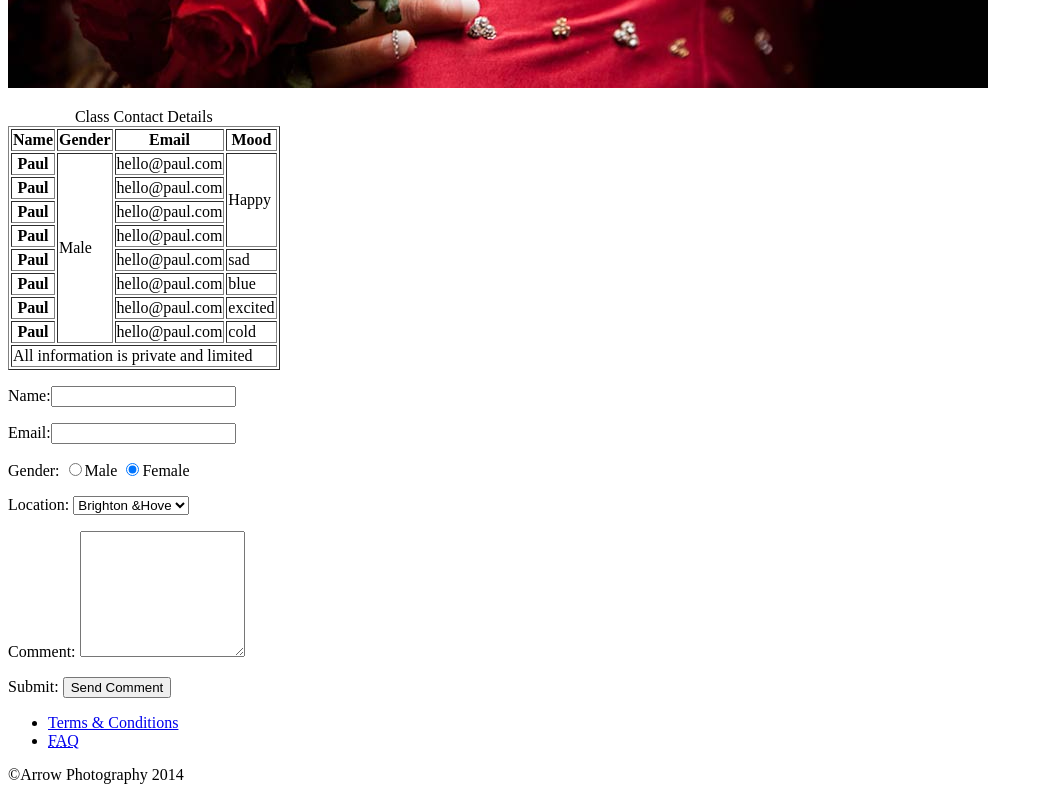
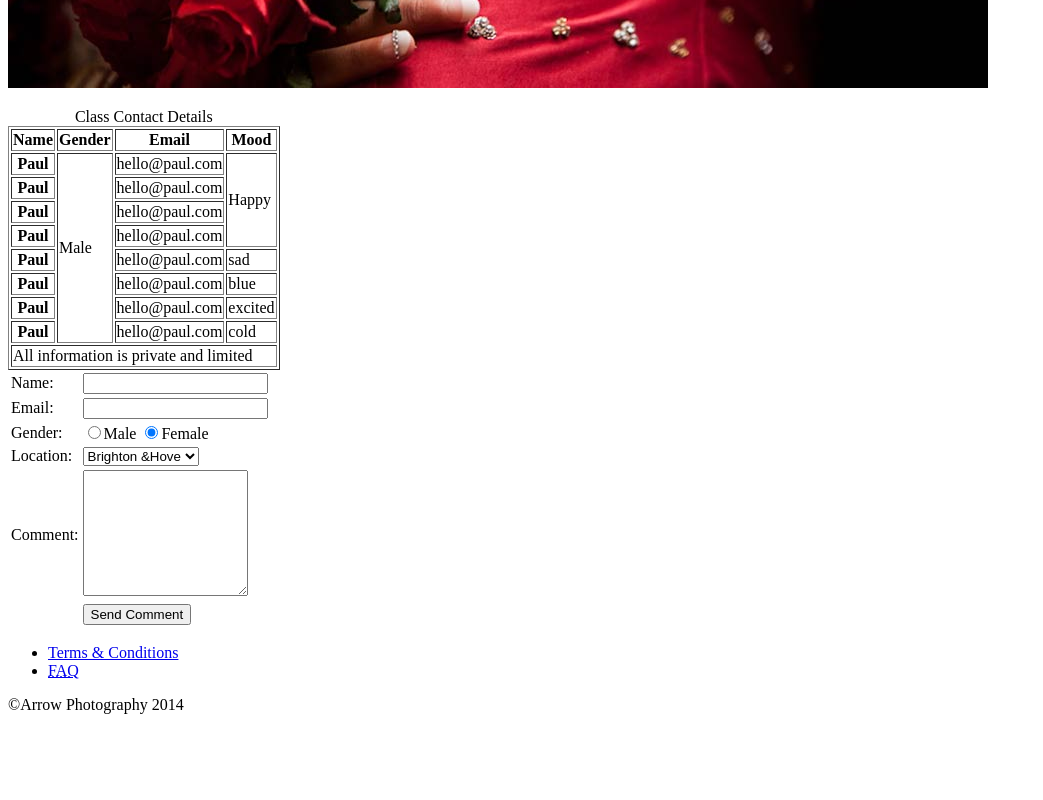
Before and after one commit to KatAjomale/classSite, a plain HTML site: page contact.html in a window 1280 px wide. Shown: the part 647-1447 px from the top of the page, without its empty margins (0-1043 px from the left). After the commit the page ends 1377 px from the top, so only its background shows below. Drawn offline with Linux system fonts and the light colour scheme.

Commit message:
put the form into a table with 2 columns to align the inputs and outputs.

```diff
--- a/contact.html
+++ b/contact.html
@@ -94,30 +94,41 @@
 
 
             <form method="post" action="http://webdesignstudents.co.uk/students/response.php">
-
-                <p><label for="contactname">Name:</label><input type="text" name="contactname" id="contactname" /></p>
-                <p><label for="cntactemail">Email:</label><input type="text" name="contactemail" id="cntactemail" /></p>
-                <p>Gender:
-                    <label>
-                        <input type="radio" name="gender" value="male"/>Male
-                        <input type="radio" name="gender" value="female" checked/>Female
-                    </label>
-                </p>
-                <p><label for="location">Location:</label>
-                    <select name="location" id="location">
-                        <option value="Brighton">Brighton &amp;Hove</option>
-                        <option value="Worthing">Worthing</option>
-                        <option value="Eastbourne">Eastbourne</option>
-                    </select>
-
-                </p>
-                <p><label for="comment">Comment:</label>
-                    <textarea name="comment" id="comment" cols="18" rows="8"></textarea>
-                </p>
-                <p>Submit:
-                <input type="submit" name="submit" value="Send Comment">
-                </p>
-
+                <table>
+                    <tr>
+                        <td><label for="contactname">Name:</label></td>
+                        <td><input type="text" name="contactname" id="contactname" /></td>
+                    </tr>
+                    <tr>
+                        <td><label for="contactemail">Email:</label></td>
+                        <td><input type="text" name="contactemail" id="contactemail" /></td>
+                    </tr>
+                    <tr>
+                        <td>Gender:</td>
+                        <td>
+                            <label><input type="radio" name="gender" value="male"/>Male</label>
+                            <label><input type="radio" name="gender" value="female" checked/>Female</label>
+                        </td>
+                    </tr>
+                    <tr>
+                        <td><label for="location">Location:</label></td>
+                        <td>
+                            <select name="location" id="location">
+                            <option value="Brighton">Brighton &amp;Hove</option>
+                            <option value="Worthing">Worthing</option>
+                            <option value="Eastbourne">Eastbourne</option>
+                            </select>
+                        </td>
+                    </tr>
+                    <tr>
+                        <td><label for="comment">Comment:</label></td>
+                        <td><textarea name="comment" id="comment" cols="18" rows="8"></textarea></td>
+                    </tr>
+                    <tr>
+                        <td>&nbsp;</td>
+                        <td><input type="submit" name="submit" value="Send Comment"></td>
+                    </tr>
+                </table>
             </form>
 
 
```
